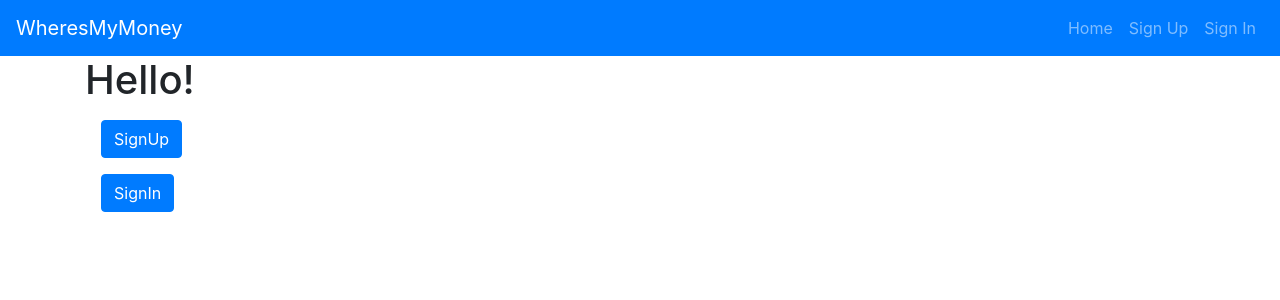
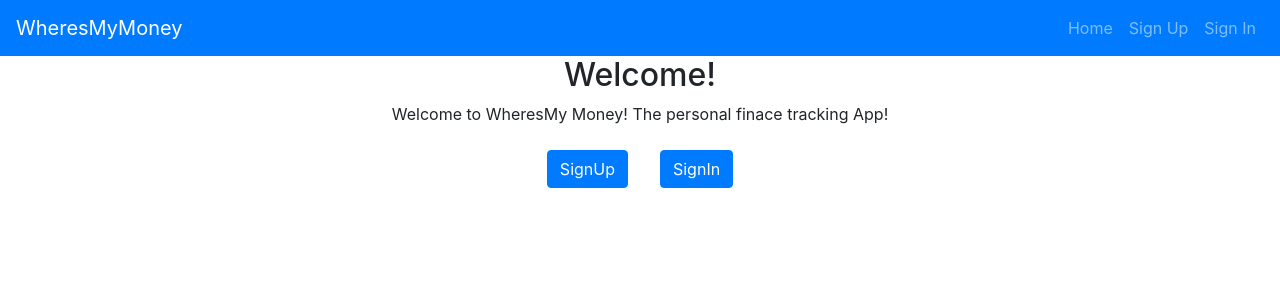
Before and after one commit to mmmoore1313/WheresMyMoney-client, a React app: page / in a window 1280 px wide. Shown: the top 300 px of the page. Built offline with nearby package versions, Linux system fonts and the light colour scheme.

Commit message:
Last min cleanup

```diff
--- a/src/App.js
+++ b/src/App.js
@@ -5,7 +5,7 @@ import { v4 as uuid } from 'uuid'
 import AuthenticatedRoute from './components/AuthenticatedRoute/AuthenticatedRoute'
 import AutoDismissAlert from './components/AutoDismissAlert/AutoDismissAlert'
 import Header from './components/Header/Header'
-import Home from './components/shared/home'
+import Home from './components/shared/Home'
 import SignUp from './components/SignUp/SignUp'
 import SignIn from './components/SignIn/SignIn'
 import SignOut from './components/SignOut/SignOut'
--- a/src/components/Header/Header.js
+++ b/src/components/Header/Header.js
@@ -5,7 +5,6 @@ const authenticatedOptions = (
   <Fragment>
     <DropdownButton id='userMenu' title='User Options'>
       <Dropdown.Item href="#change-password">Change Password</Dropdown.Item>
-      <Dropdown.Item href="#sign-out">Sign Out</Dropdown.Item>
     </DropdownButton>
     <DropdownButton id='accountsMenu' title='Account Options'>
       <Dropdown.Item href="#create-account">Add Account</Dropdown.Item>
@@ -29,7 +28,7 @@ const alwaysOptions = (
 )
 
 const Header = ({ user }) => (
-  <Navbar bg="primary" variant="dark" expand="md">
+  <Navbar bg="primary" variant="dark" expand="md" id='nav'>
     <Navbar.Brand href="#">
       WheresMyMoney
     </Navbar.Brand>
--- a/src/components/SignIn/SignIn.js
+++ b/src/components/SignIn/SignIn.js
@@ -1,6 +1,6 @@
 import React, { Component } from 'react'
 import { withRouter } from 'react-router-dom'
-
+import { Container } from 'react-bootstrap'
 import { signIn } from '../../api/auth'
 import messages from '../AutoDismissAlert/messages'
 
@@ -48,6 +48,7 @@ class SignIn extends Component {
     const { email, password } = this.state
 
     return (
+      <Container className='justify-content-center'>
         <div className="row">
           <div className="col-sm-10 col-md-8 mx-auto mt-5">
             <h3>Sign In</h3>
@@ -83,6 +84,7 @@ class SignIn extends Component {
             </Form>
           </div>
         </div>
+      </Container>
     )
   }
 }
--- a/src/components/SignUp/SignUp.js
+++ b/src/components/SignUp/SignUp.js
@@ -3,9 +3,7 @@ import { withRouter } from 'react-router-dom'
 
 import { signUp, signIn } from '../../api/auth'
 import messages from '../AutoDismissAlert/messages'
-
-import Form from 'react-bootstrap/Form'
-import Button from 'react-bootstrap/Button'
+import { Container, Form, Button } from 'react-bootstrap'
 
 class SignUp extends Component {
   constructor (props) {
@@ -50,6 +48,7 @@ class SignUp extends Component {
     const { email, password, passwordConfirmation } = this.state
 
     return (
+      <Container className='justify-content-center'>
         <div className="row">
           <div className="col-sm-10 col-md-8 mx-auto mt-5">
             <h3>Sign Up</h3>
@@ -96,6 +95,7 @@ class SignUp extends Component {
             </Form>
           </div>
         </div>
+      </Container>
     )
   }
 }
--- a/src/components/routes/accountCreate.js
+++ b/src/components/routes/accountCreate.js
@@ -1,8 +1,7 @@
 import React, { Component } from 'react'
 import { Redirect } from 'react-router-dom'
 import { accountCreate } from '../../api/accounts.js'
-import Form from 'react-bootstrap/Form'
-import Button from 'react-bootstrap/Button'
+import { Container, Form, Button } from 'react-bootstrap'
 
 class CreateAccount extends Component {
   // const [formData, setFormData] = useState({
@@ -73,6 +72,7 @@ class CreateAccount extends Component {
     }
 
     return (
+      <Container className='justify-content-center'>
         <Form onSubmit={this.handleSubmit}>
           <h2>Make an Account</h2>
           <Form.Group>
@@ -115,6 +115,7 @@ class CreateAccount extends Component {
           Submit
           </Button>
         </Form>
+      </Container>
     )
   }
 }
--- a/src/components/routes/accountIndex.js
+++ b/src/components/routes/accountIndex.js
@@ -1,6 +1,6 @@
-import React, { Component, Fragment } from 'react'
+import React, { Component } from 'react'
 import { Link } from 'react-router-dom'
-import { Spinner, Table } from 'react-bootstrap'
+import { Spinner, Table, Row, Col, Button, Nav, Container } from 'react-bootstrap'
 import { accountIndex } from '../../api/accounts.js'
 
 class AccountIndex extends Component {
@@ -67,8 +67,21 @@ class AccountIndex extends Component {
     ))
 
     return (
-      <Fragment>
-        <h3>Accounts</h3>
+      <Container>
+        <Row className='justify-content-center'>
+          <Col><Nav.Link href="#/">
+            <Button>
+              Home
+            </Button>
+          </Nav.Link></Col>
+          <Col><h3>Accounts</h3></Col>
+          <Col><Nav.Link href="#create-account">
+            <Button>
+              Add Account
+            </Button>
+          </Nav.Link></Col>
+        </Row>
+        <Row className='justify-content-center'>
           <Table striped bordered hover>
             <thead>
               <tr>
@@ -82,7 +95,8 @@ class AccountIndex extends Component {
               {accountsJsx}
             </tbody>
           </Table>
-      </Fragment>
+        </Row>
+      </Container>
     )
   }
 }
--- a/src/components/routes/accountUpdate.js
+++ b/src/components/routes/accountUpdate.js
@@ -1,7 +1,7 @@
 import React, { Component } from 'react'
 import { Redirect, withRouter } from 'react-router-dom'
 import { accountUpdate, accountShow } from '../../api/accounts'
-import { Form, Button, Spinner } from 'react-bootstrap'
+import { Container, Form, Button, Spinner } from 'react-bootstrap'
 
 class AccountUpdate extends Component {
   constructor () {
@@ -77,6 +77,7 @@ class AccountUpdate extends Component {
     }
 
     return (
+      <Container className='justify-content-center'>
         <Form onSubmit={this.handleSubmit}>
           <h2>Edit Account Details</h2>
           <Form.Group>
@@ -116,6 +117,7 @@ class AccountUpdate extends Component {
             Submit
           </Button>
         </Form>
+      </Container>
     )
   }
 }
--- a/src/components/shared/Home.js
+++ b/src/components/shared/Home.js
@@ -1,37 +1,22 @@
 import React, { Fragment } from 'react'
 // import { withRouter } from 'react-router-dom'
-import { Row, Col, Button, Nav } from 'react-bootstrap'
+import { Row, Col, Button, Nav, Container } from 'react-bootstrap'
 // import Layout from '../shared/layout'
-// import AccountIndex from '../../routes/accountIndex.js'
+// import AccountIndex from '../routes/accountIndex.js'
 
 const authenticatedChoices = (
   <Fragment>
-    <div>
-      <Row>
-        <Col>
-          <Nav.Link href="#sign-out">
-            <Button>
-              Sign-out
-            </Button>
-          </Nav.Link>
-        </Col>
-      </Row>
-      <Row>
-        <Col>
-          <Nav.Link href="#change-password">
-            <Button>
-              Change Password
-            </Button>
-          </Nav.Link>
-        </Col>
-      </Row>
-      <Row>
+    <Row className='justify-content-center'>
       <Col>
         <Nav.Link href="#create-account">
           <Button>
             Create Account
           </Button>
         </Nav.Link>
+      </Col>
+    </Row>
+    <Row className='justify-content-center'>
+      <Col>
         <Nav.Link href="#accounts">
           <Button>
             Accounts
@@ -39,13 +24,11 @@ const authenticatedChoices = (
         </Nav.Link>
       </Col>
     </Row>
-    </div>
-    {/* <AccountIndex /> */}
   </Fragment>
 )
 const unauthenticatedChoices = (
   <Fragment>
-    <Row>
+    <Row className='justify-content-center'>
       <Col>
         <Nav.Link href="#sign-up">
           <Button>
@@ -54,7 +37,7 @@ const unauthenticatedChoices = (
         </Nav.Link>
       </Col>
     </Row>
-    <Row>
+    <Row className='justify-content-center'>
       <Col>
         <Nav.Link href="#sign-in">
           <Button>
@@ -65,13 +48,31 @@ const unauthenticatedChoices = (
     </Row>
   </Fragment>
 )
-// const alwaysOptions
 
-const Home = ({ user }) => (
+const authenticatedTitle = (
   <Fragment>
-    <h1>Hello!</h1>
-    { user ? authenticatedChoices : unauthenticatedChoices }
+    <Row className='justify-content-center'><h2>Welcome Back!</h2></Row>
   </Fragment>
 )
 
+const unauthenticatedTitle = (
+  <Fragment>
+    <Row className='justify-content-center'><h2>Welcome!</h2></Row>
+    <Row className='justify-content-center text-center'>
+      <p>
+        Welcome to WheresMy Money! The personal finace tracking App!
+      </p>
+    </Row>
+  </Fragment>
+)
+
+const Home = ({ user }) => (
+  <Container fluid className='justify-content-center'>
+    { user ? authenticatedTitle : unauthenticatedTitle}
+    <Row className='justify-content-center'>
+      { user ? authenticatedChoices : unauthenticatedChoices }
+    </Row>
+  </Container>
+)
+
 export default Home
```
Also changed, not shown: src/components/routes/accountShow.js (+5 -5 lines), src/index.scss (line endings or trailing spaces), 1 other file (tests, documents, lock files or other folders). Lines whose indentation alone changed are shown as unchanged.
